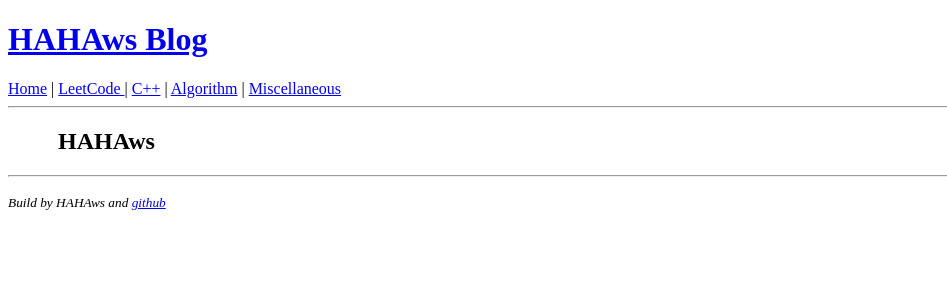
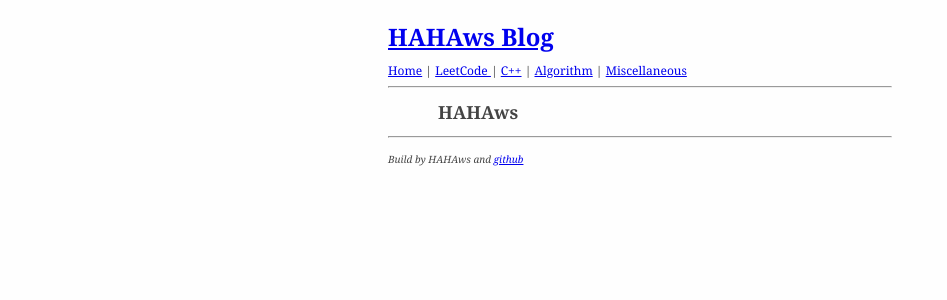
Before and after one commit to for-l00p/hahaws.github.io, a Jekyll site: the page built from index.html, in a window 1280 px wide. Shown: the top 300 px of the page, without its empty margins (0-947 px from the left). Built offline with Jekyll 4.4.1, drawn with Linux system fonts in a browser that asks for light colours; the list of posts is cut into pages by our own code.

Commit message:
Update syntax.css

```diff
--- a/assets/css/syntax.css
+++ b/assets/css/syntax.css
@@ -1,3 +1,14 @@
+
+body {
+  color: #444;
+  font-family: Georgia, Palatino, 'Palatino Linotype', Times, 'Times New Roman', serif;
+  font-size: 12px;
+  line-height: 1.5em;
+  padding: 1em;
+  margin: auto;
+  max-width: 42em;
+  background: #fefefe;
+}
 
 .highlight .c { color: #999988; font-style: italic } /* Comment */
 .highlight .err { color: #a61717; background-color: #e3d2d2 } /* Error */
```
